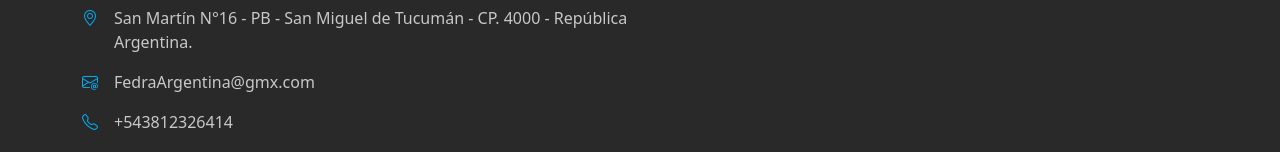
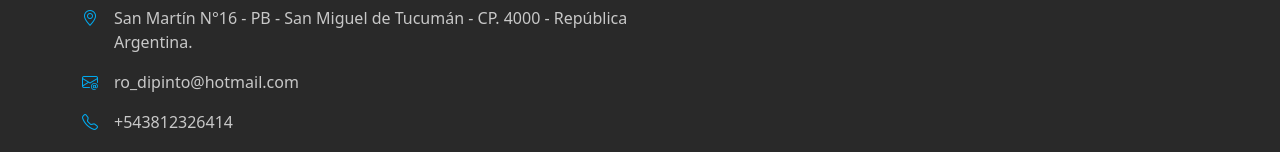
Before and after one commit to Luno-Dev/Fedra-Front-End, a Next.js app: page /contacto in a window 1280 px wide. Shown: the part 212-364 px from the top of the page. Built offline with nearby package versions, Linux system fonts and the light colour scheme.

Commit message:
se cambia el correo del sitio

```diff
--- a/src/components/common/Footer.jsx
+++ b/src/components/common/Footer.jsx
@@ -72,11 +72,11 @@ const Footer = () => {
                   <p>+543812326414</p>
                 </a>
                 <a
-                  href="mailto:fedraargentina@gmx.com"
+                  href="mailto:ro_dipinto@hotmail.com"
                   className="d-flex text-decoration-none"
                 >
                   <i className="bi bi-envelope-at text-cyan me-2"></i>
-                  <p>fedraargentina@gmx.com</p>
+                  <p>ro_dipinto@hotmail.com</p>
                 </a>
               </Col>
             </Row>
--- a/src/pages/contacto.jsx
+++ b/src/pages/contacto.jsx
@@ -22,7 +22,7 @@ const Contacto = () => {
                             <div className="d-flex">
                                 <i className="bi bi-envelope-at me-3 text-cyan"></i>
 
-                                <p>FedraArgentina@gmx.com</p>
+                                <p>ro_dipinto@hotmail.com</p>
 
                             </div>
                             <div className="d-flex">
@@ -40,7 +40,7 @@ const Contacto = () => {
                 <div>
                     <Row className="d-flex justify-content-center align-items-center">
                         <Col lg="6" className="Mapa mt-5 mb-5">
-                            <Form action="https://formsubmit.co/fedraargentina@gmx.com" method="POST">
+                            <Form action="https://formsubmit.co/ro_dipinto@hotmail.com" method="POST">
                                 <Form.Group className="mb-3" controlId="exampleForm.ControlInput1">
                                     <Form.Label>Nombre</Form.Label>
                                     <Form.Control type="text" name="nombre" placeholder="Ingrese su nombre" required />
--- a/src/pages/socios/perfil/[id].jsx
+++ b/src/pages/socios/perfil/[id].jsx
@@ -156,7 +156,7 @@ export const socio = (props) => {
                                 <Button className="bg-darkblue m-2" target='_blanck' href="https://drive.google.com/file/d/1P9iPFlM1CtfZNNYugWM1FzUf-HFL60vH/view?usp=sharing">
                                     <i className="bi bi-file-earmark-arrow-down text-cyan"> Estatutos y Acta Fundacional PDF</i>
                                 </Button>
-                                <p>Enviar el comprobante generado a: fedraargentina@gmx.com</p>
+                                <p>Enviar el comprobante generado a: ro_dipinto@hotmail.com</p>
                             </div>
                         </Col>
                     </Row>
--- a/src/pages/temasDeTrabajo.jsx
+++ b/src/pages/temasDeTrabajo.jsx
@@ -37,7 +37,7 @@ const TemasDeTrabajo = () => {
         <section className="mb-5">
           <h2 className="text-cyan text-center mb-4">NORMATIVAS</h2>
           <p className="text-center">Se pone a disposición un espacio abierto con las leyes, decretos y ordenanzas para nuestra actividad. Solicitarlas al mail:
-            fedraargentina@gmx.com</p>
+          ro_dipinto@hotmail.com</p>
         </section>
       </Container>
     </>
```
